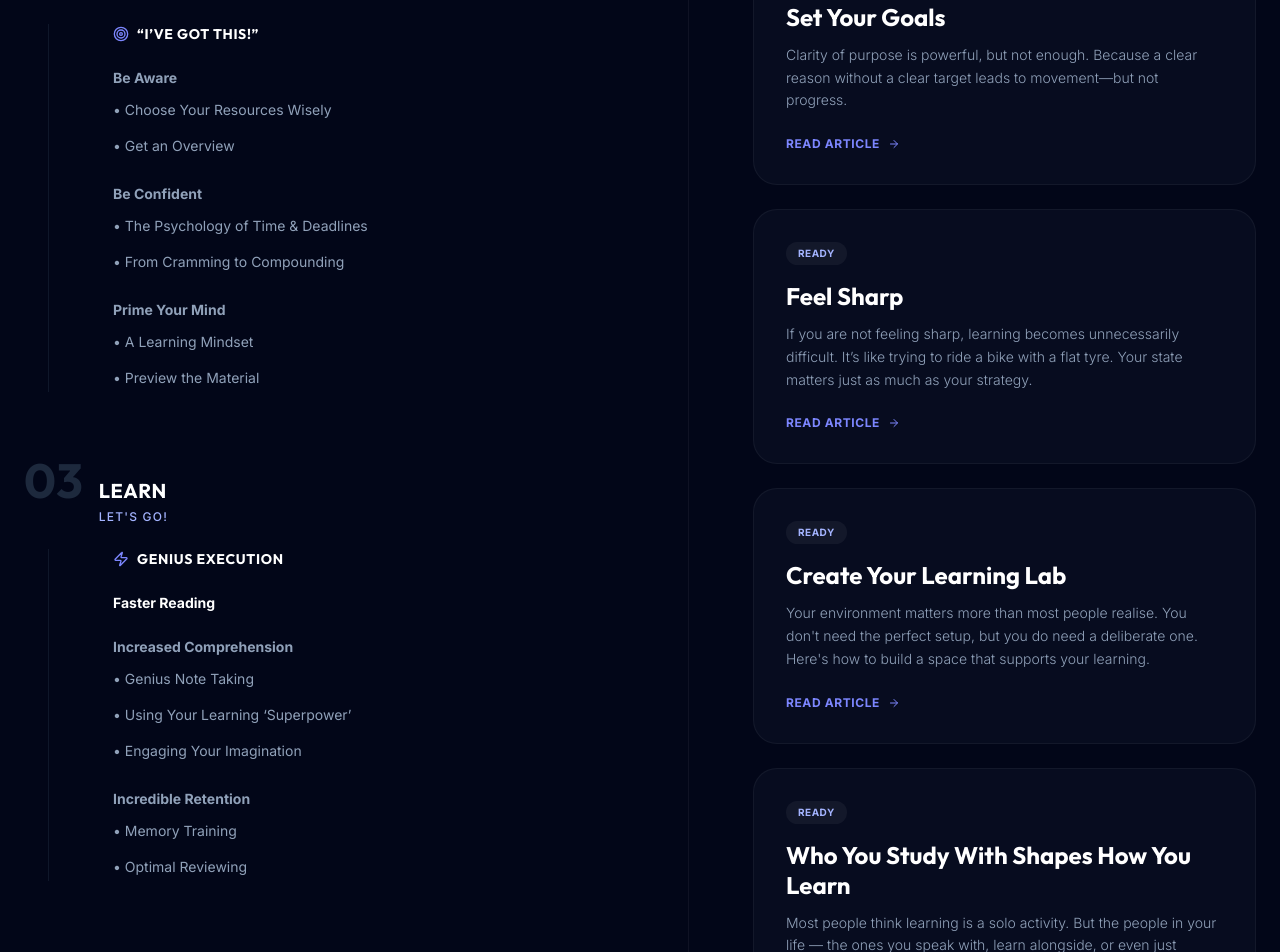
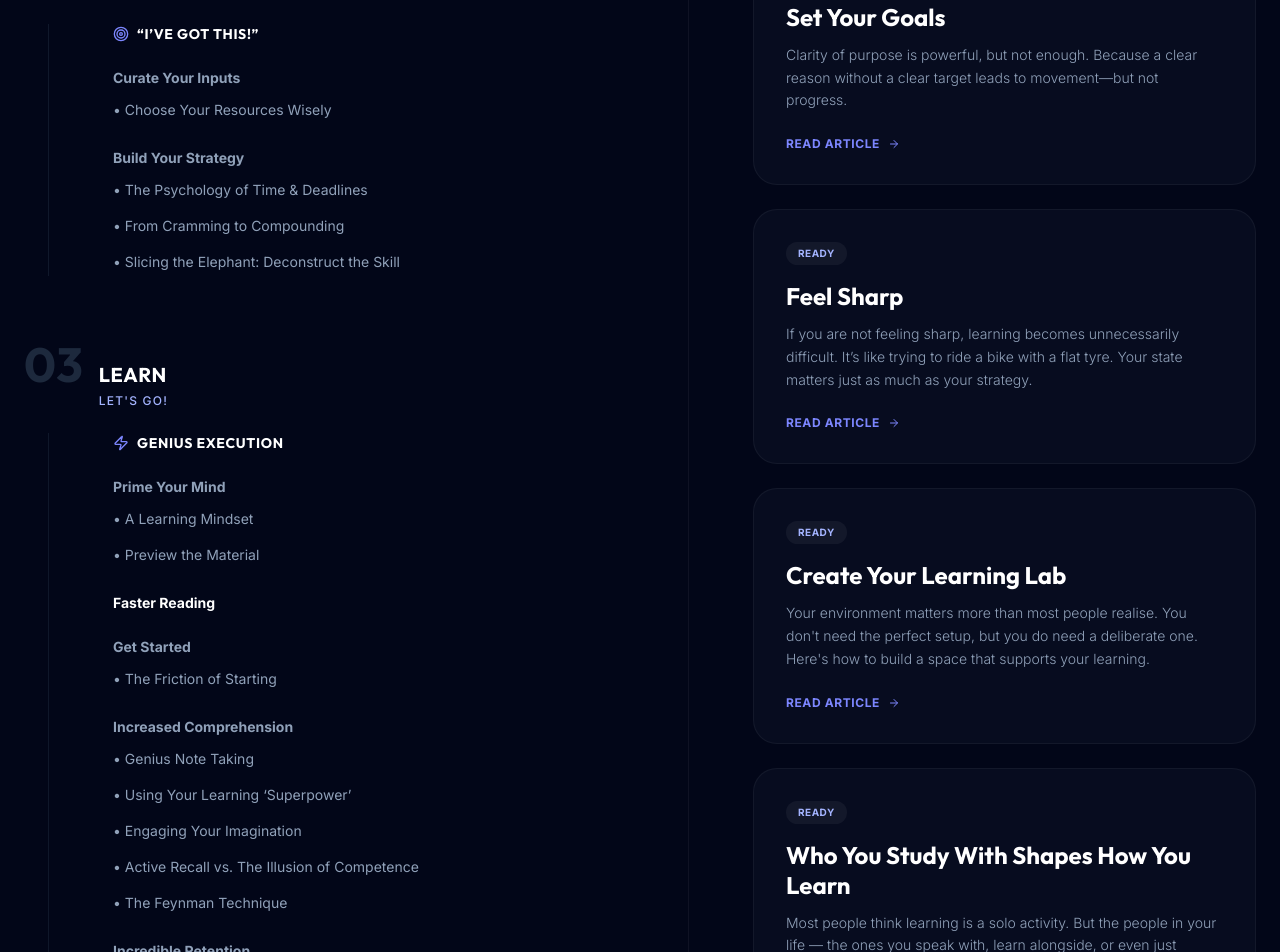
Before and after one commit to richardvanderkolk/the-rogue-puffin, a Next.js app: page /blog in a window 1280 px wide. Shown: the part 960-1912 px from the top of the page. Built offline with nearby package versions, Linux system fonts and the light colour scheme.

Commit message:
Add 5 new article stubs to curriculum syllabus

```diff
--- a/src/app/blog/page.tsx
+++ b/src/app/blog/page.tsx
@@ -106,17 +106,16 @@ export default async function BlogPage() {
 
                                         <div className="space-y-6">
                                             <div>
-                                                <p className="text-sm font-bold text-slate-400 mb-2">Be Aware</p>
+                                                <p className="text-sm font-bold text-slate-400 mb-2">Curate Your Inputs</p>
                                                 <ul className="space-y-2">
                                                     <li className="text-sm text-slate-400 hover:text-white transition-colors cursor-pointer block py-1">
                                                         <Link href="/blog/garbage-in-garbage-out">• Choose Your Resources Wisely</Link>
                                                     </li>
-                                                    <li className="text-sm text-slate-400 hover:text-white transition-colors cursor-pointer block py-1">• Get an Overview</li>
                                                 </ul>
                                             </div>
 
                                             <div>
-                                                <p className="text-sm font-bold text-slate-400 mb-2">Be Confident</p>
+                                                <p className="text-sm font-bold text-slate-400 mb-2">Build Your Strategy</p>
                                                 <ul className="space-y-2">
                                                     <li className="text-sm text-slate-400 hover:text-white transition-colors cursor-pointer block py-1">
                                                         <Link href="/blog/psychology-of-time-and-deadlines">• The Psychology of Time & Deadlines</Link>
@@ -124,18 +123,7 @@ export default async function BlogPage() {
                                                     <li className="text-sm text-slate-400 hover:text-white transition-colors cursor-pointer block py-1">
                                                         <Link href="/blog/cramming-to-compounding">• From Cramming to Compounding</Link>
                                                     </li>
-                                                </ul>
-                                            </div>
-
-                                            <div>
-                                                <p className="text-sm font-bold text-slate-400 mb-2">Prime Your Mind</p>
-                                                <ul className="space-y-2">
-                                                    <li className="text-sm text-slate-400 hover:text-white transition-colors cursor-pointer block py-1">
-                                                        <Link href="/blog/initiate-a-learning-mindset">• A Learning Mindset</Link>
-                                                    </li>
-                                                    <li className="text-sm text-slate-400 hover:text-white transition-colors cursor-pointer block py-1">
-                                                        <Link href="/blog/preview-the-material">• Preview the Material</Link>
-                                                    </li>
+                                                    <li className="text-sm text-slate-400 hover:text-white transition-colors cursor-pointer block py-1">• Slicing the Elephant: Deconstruct the Skill</li>
                                                 </ul>
                                             </div>
                                         </div>
@@ -162,7 +150,26 @@ export default async function BlogPage() {
 
                                         <div className="space-y-6">
                                             <div>
+                                                <p className="text-sm font-bold text-slate-400 mb-2">Prime Your Mind</p>
+                                                <ul className="space-y-2">
+                                                    <li className="text-sm text-slate-400 hover:text-white transition-colors cursor-pointer block py-1">
+                                                        <Link href="/blog/initiate-a-learning-mindset">• A Learning Mindset</Link>
+                                                    </li>
+                                                    <li className="text-sm text-slate-400 hover:text-white transition-colors cursor-pointer block py-1">
+                                                        <Link href="/blog/preview-the-material">• Preview the Material</Link>
+                                                    </li>
+                                                </ul>
+                                            </div>
+
+                                            <div>
                                                 <p className="text-sm font-bold text-white mb-2 hover:text-indigo-300 cursor-pointer flex items-center gap-2">Faster Reading</p>
+                                            </div>
+
+                                            <div>
+                                                <p className="text-sm font-bold text-slate-400 mb-2">Get Started</p>
+                                                <ul className="space-y-2">
+                                                    <li className="text-sm text-slate-400 hover:text-white transition-colors cursor-pointer block py-1">• The Friction of Starting</li>
+                                                </ul>
                                             </div>
 
                                             <div>
@@ -171,6 +178,8 @@ export default async function BlogPage() {
                                                     <li className="text-sm text-slate-400 hover:text-white transition-colors cursor-pointer block py-1">• Genius Note Taking</li>
                                                     <li className="text-sm text-slate-400 hover:text-white transition-colors cursor-pointer block py-1">• Using Your Learning ‘Superpower’</li>
                                                     <li className="text-sm text-slate-400 hover:text-white transition-colors cursor-pointer block py-1">• Engaging Your Imagination</li>
+                                                    <li className="text-sm text-slate-400 hover:text-white transition-colors cursor-pointer block py-1">• Active Recall vs. The Illusion of Competence</li>
+                                                    <li className="text-sm text-slate-400 hover:text-white transition-colors cursor-pointer block py-1">• The Feynman Technique</li>
                                                 </ul>
                                             </div>
 
@@ -179,6 +188,7 @@ export default async function BlogPage() {
                                                 <ul className="space-y-2">
                                                     <li className="text-sm text-slate-400 hover:text-white transition-colors cursor-pointer block py-1">• Memory Training</li>
                                                     <li className="text-sm text-slate-400 hover:text-white transition-colors cursor-pointer block py-1">• Optimal Reviewing</li>
+                                                    <li className="text-sm text-slate-400 hover:text-white transition-colors cursor-pointer block py-1">• Spaced Repetition: Defeating the Forgetting Curve</li>
                                                 </ul>
                                             </div>
                                         </div>
```
